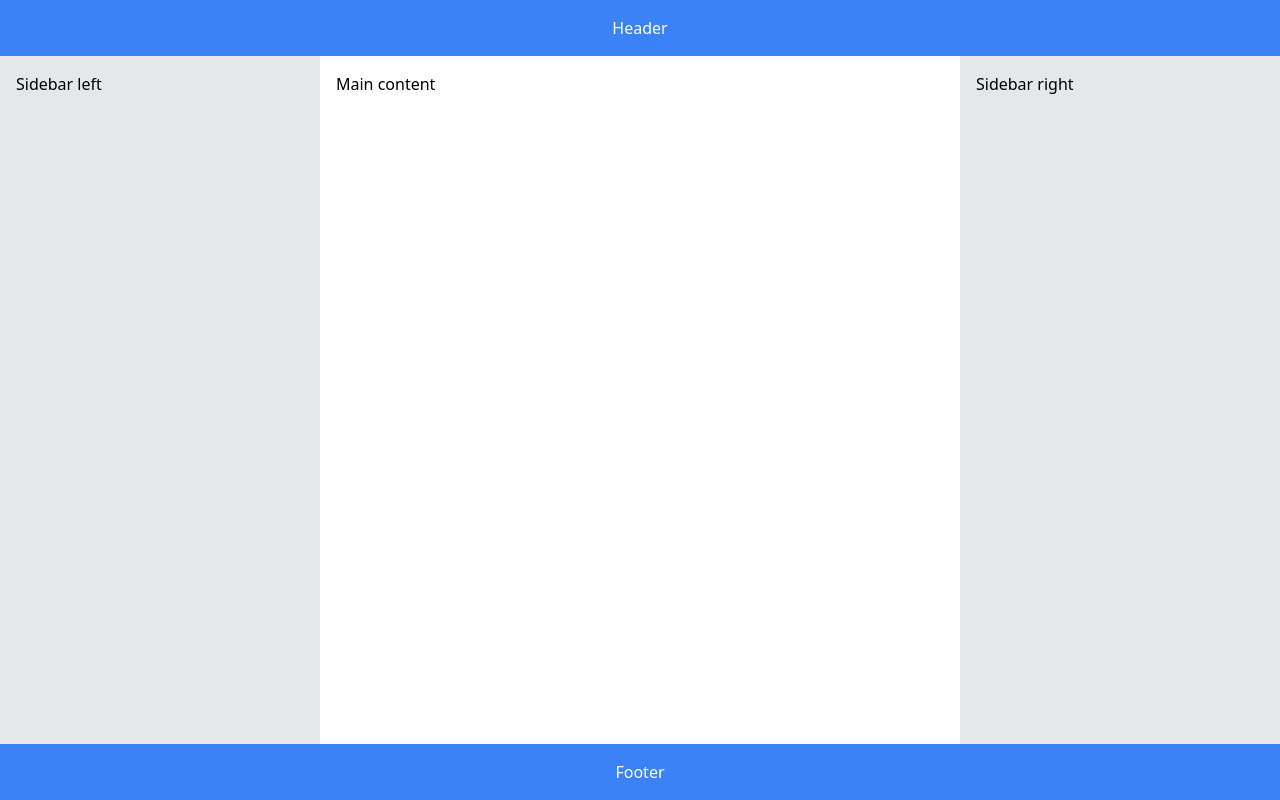
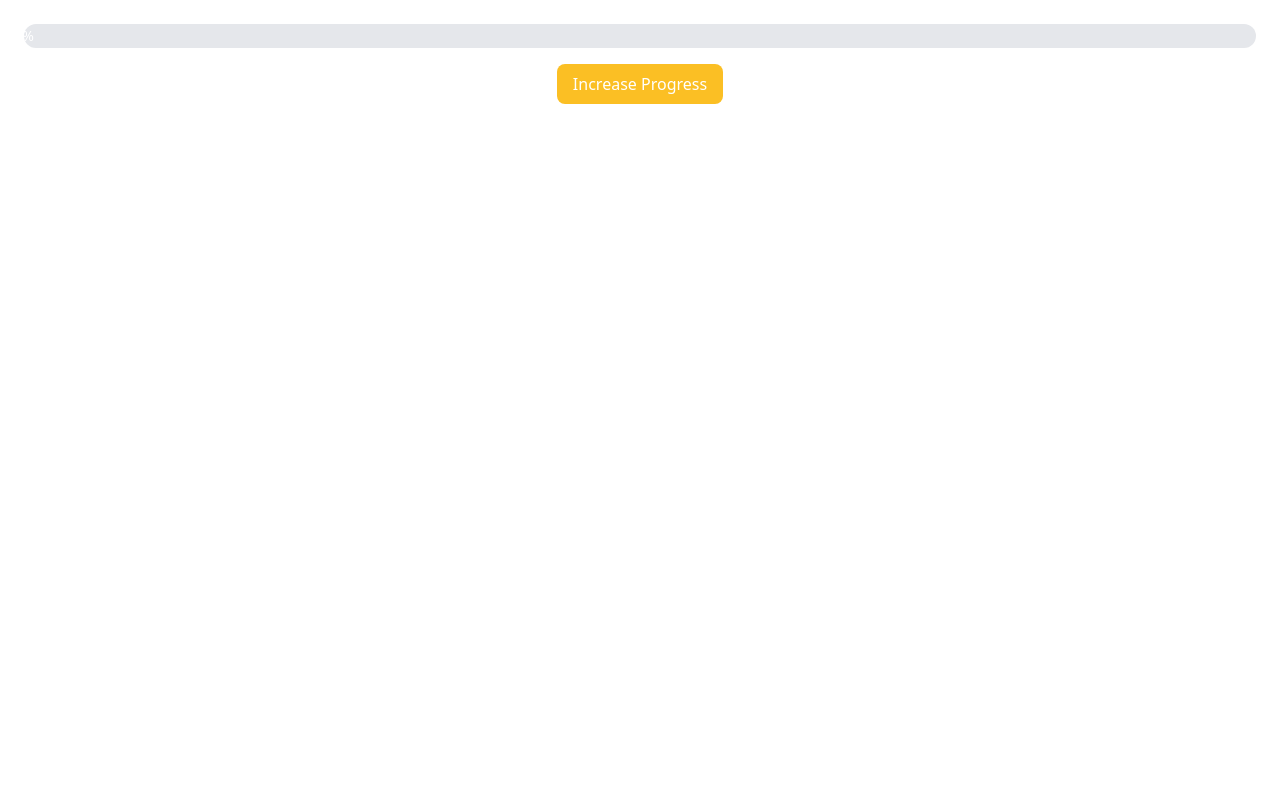
Before and after one commit to Srinivaskoruprolu007/React-Machine-Coding-Questions, a React (Vite) app: page / in a window 1280 px wide. Built offline with nearby package versions, Linux system fonts and the light colour scheme.

Commit message:
Added Progress bar

```diff
--- a/src/App.tsx
+++ b/src/App.tsx
@@ -3,6 +3,7 @@ import Accordion from "./components/Easy/Accordion";
 import ContactForm from "./components/Easy/ContactForm";
 import HolyGrail from "./components/Easy/HolyGrail";
 import { Toaster } from "react-hot-toast";
+import ProgressBarDemo from "./components/Medium/ProgressBarDemo";
 
 const items = [
   {
@@ -25,7 +26,8 @@ const App = () => {
       <ContactForm />
       <Accordion items={items} />
       <Toaster /> */}
-      <HolyGrail />
+      {/* <HolyGrail /> */}
+      <ProgressBarDemo />
     </div>
   );
 };
--- /dev/null
+++ b/src/components/Medium/ProgressBarDemo.tsx
@@ -0,0 +1,35 @@
+import React, { useState } from "react";
+
+const ProgressBar: React.FC<{ progress: number }> = ({ progress }) => {
+  return (
+    <div className="w-full bg-gray-200 rounded-full h-6">
+      <div
+        className="bg-blue-500 h-6 rounded-full text-white flex items-center justify-center text-sm"
+        style={{ width: `${progress}%` }}
+      >
+        {progress}%
+      </div>
+    </div>
+  );
+};
+const ProgressBarDemo: React.FC = () => {
+  const [progress, setProgress] = useState(0);
+  const increaseProgress = () => {
+    setProgress((prevProgress) =>
+      prevProgress < 100 ? prevProgress + 10 : 100
+    );
+  };
+  return (
+    <div className="flex flex-col items-center space-y-4 p-6">
+      <ProgressBar progress={progress} />
+      <button
+        className="bg-amber-400 text-white px-4 py-2 rounded-lg hover:bg-amber-600"
+        onClick={increaseProgress}
+      >
+        Increase Progress
+      </button>
+    </div>
+  );
+};
+
+export default ProgressBarDemo;
```
